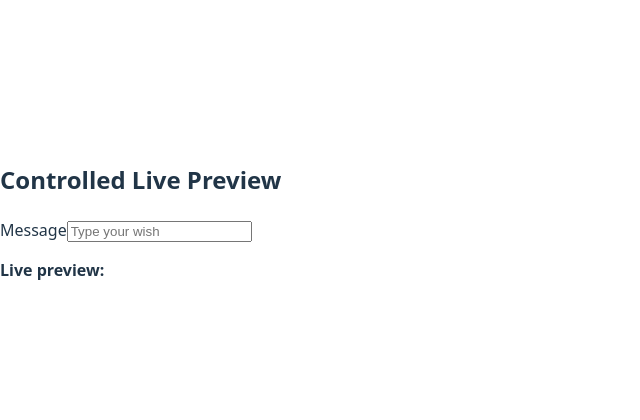
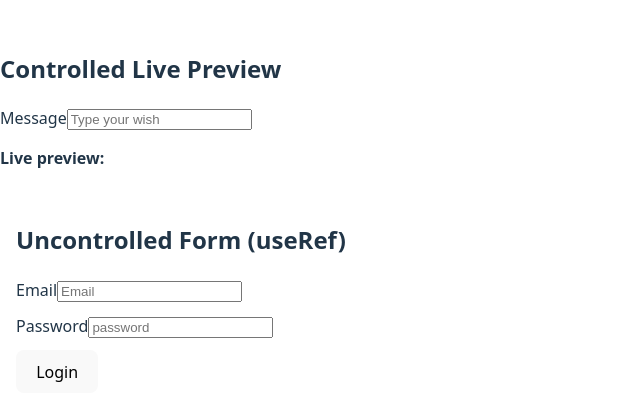
Before and after one commit to Chiomalina/react-interview-practice, a React (Vite) app in the folder react-interview-practice/: page / in a window 1280 px wide. Shown: the part 180-600 px from the top of the page, without its empty margins (0-640 px from the left). Built offline with nearby package versions, Linux system fonts and the light colour scheme.

Commit message:
uncontrolled login using useRef hook

```diff
--- a/react-interview-practice/src/App.jsx
+++ b/react-interview-practice/src/App.jsx
@@ -1,10 +1,12 @@
 import React from "react";
 import ControlledLivePreview from "./exercises/forms/controlled-live-preview/controlledLivePreview";
+import UncontrolledLoginUseRef from "./exercises/forms/uncontrolled-login-useref/UncontrolledLoginUseRef";
 
 function App() {
   return (
     <div>
       <ControlledLivePreview />
+      <UncontrolledLoginUseRef />
     </div>
   );
 }
--- /dev/null
+++ b/react-interview-practice/src/exercises/forms/uncontrolled-login-useref/UncontrolledLoginUseRef.jsx
@@ -0,0 +1,49 @@
+import React, { useRef } from "react";
+
+function UncontrolledLoginUseRef() {
+  const emailRef = useRef(null);
+  const passwordRef = useRef(null);
+
+  function handleSubmit(event) {
+    event.preventDefault();
+
+    const email = emailRef.current.value;
+    const password = passwordRef.current.value;
+
+    // Input validation
+    if (!email || !password) {
+      alert("Please enter your email address and password");
+      return;
+    }
+
+    console.log({ email, password });
+    alert("Form submitted sucessfull, check console");
+  }
+
+  return (
+    <div style={{ padding: 16 }}>
+      <h2>Uncontrolled Form (useRef)</h2>
+
+      <form onSubmit={handleSubmit}>
+        <div style={{ marginBottom: 12 }}>
+          <label htmlFor="email">Email</label>
+          <input type="email" id="email" ref={emailRef} placeholder="Email" />
+        </div>
+
+        <div style={{ marginBottom: 12 }}>
+          <label htmlFor="password">Password</label>
+          <input
+            type="password"
+            id="password"
+            ref={passwordRef}
+            placeholder="password"
+          />
+        </div>
+
+        <button type="submit">Login</button>
+      </form>
+    </div>
+  );
+}
+
+export default UncontrolledLoginUseRef;
```
